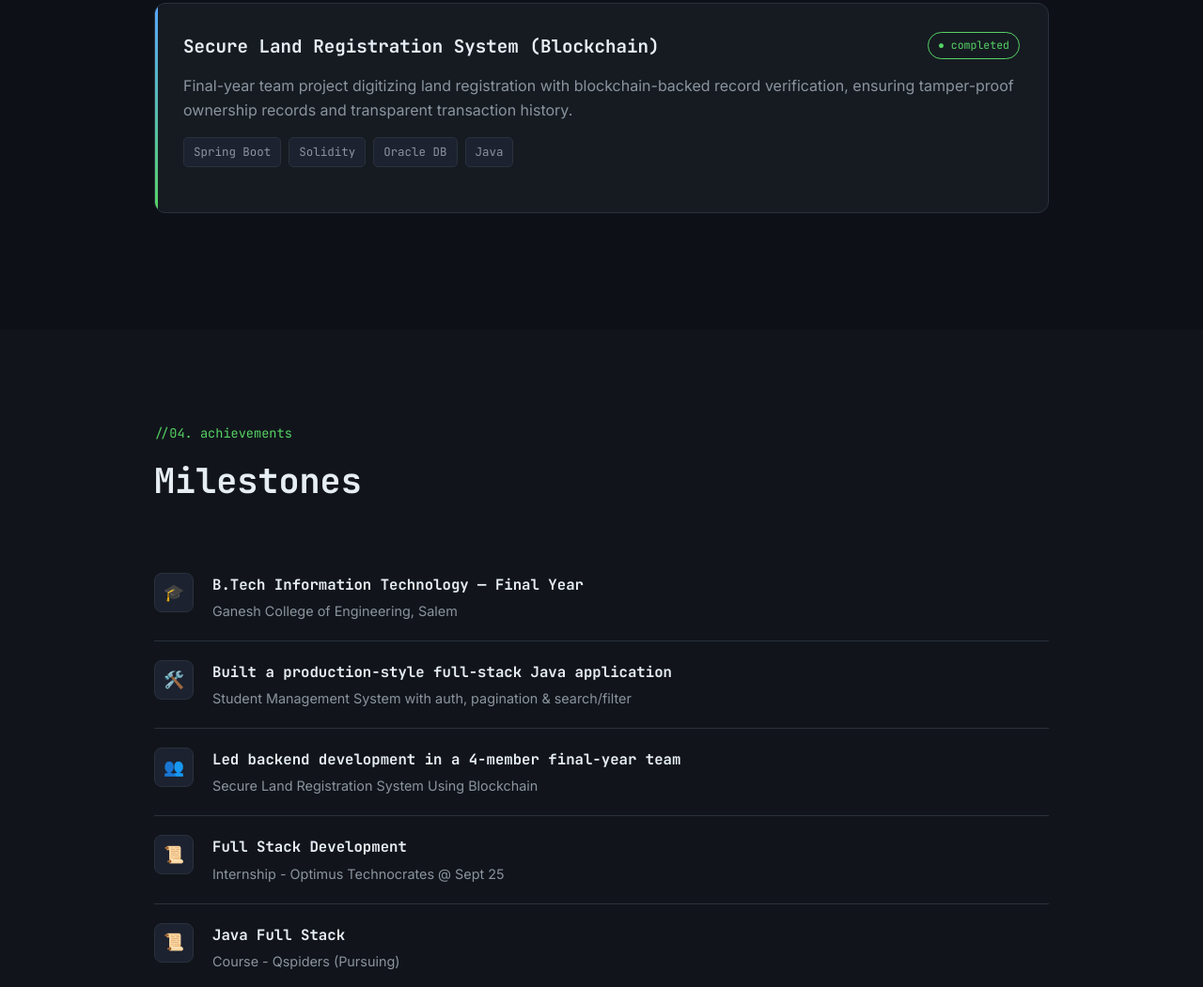
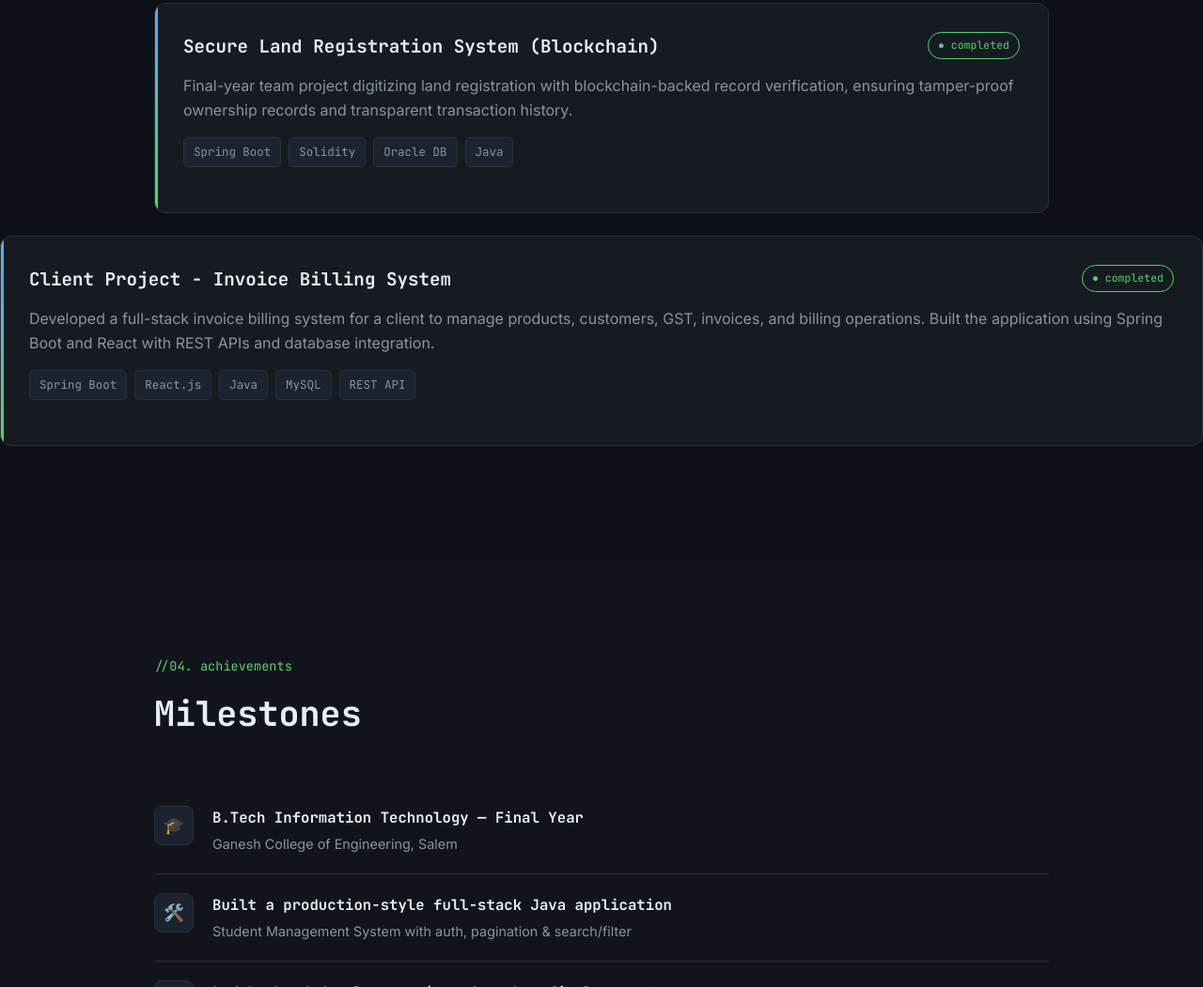
Before and after one commit to Karthick-NP/karthickn, a plain HTML site: page index.html in a window 1280 px wide. Shown: the part 3415-4466 px from the top of the page at 94% size. Drawn offline with Linux system fonts and the light colour scheme.

Commit message:
Invoice Billing System Project added

```diff
--- a/index.html
+++ b/index.html
@@ -152,6 +152,22 @@
                 </div>
             </div>
         </div>
+        <div class="project-card fade-in">
+    <div class="project_head">
+        <h3>Client Project - Invoice Billing System</h3>
+        <span class="project_status">● completed</span>
+    </div>
+    <p class="desc">
+        Developed a full-stack invoice billing system for a client to manage products, customers, GST, invoices, and billing operations. Built the application using Spring Boot and React with REST APIs and database integration.
+    </p>
+    <div class="project_tags">
+        <span class="tag">Spring Boot</span>
+        <span class="tag">React.js</span>
+        <span class="tag">Java</span>
+        <span class="tag">MySQL</span>
+        <span class="tag">REST API</span>
+    </div>
+</div>
     </section>
 
     <section id="achievements" style="background: rgba(255, 255, 255, 0.015);">
```
